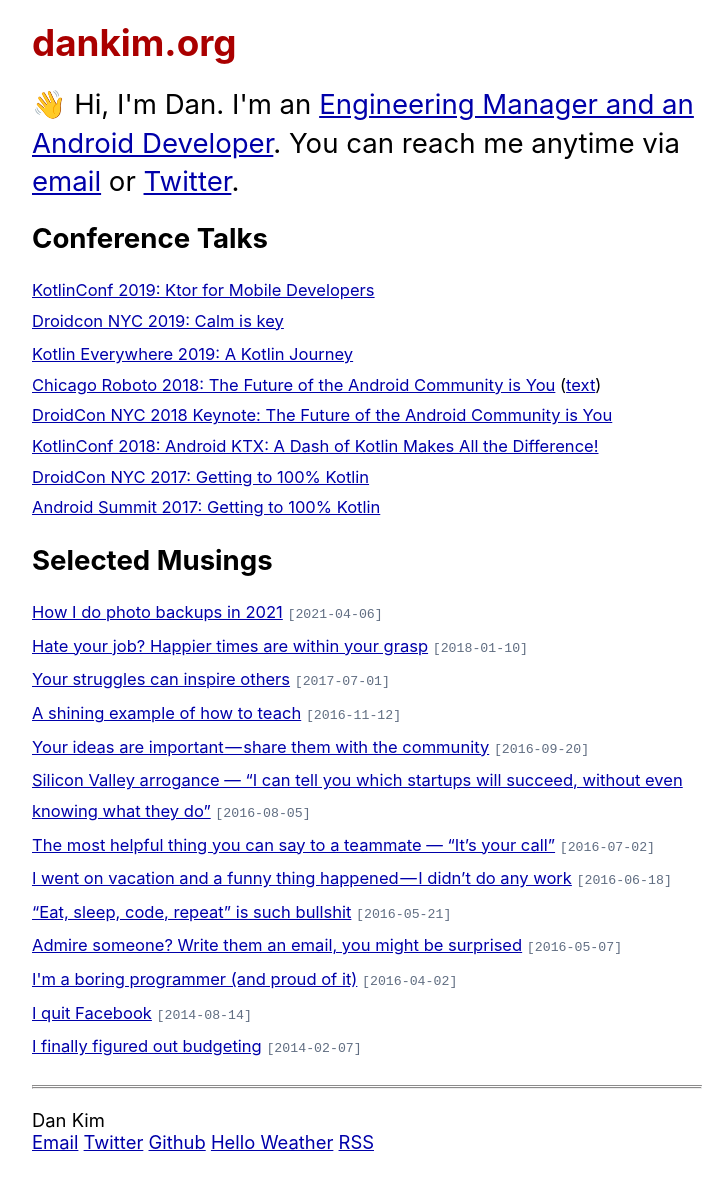
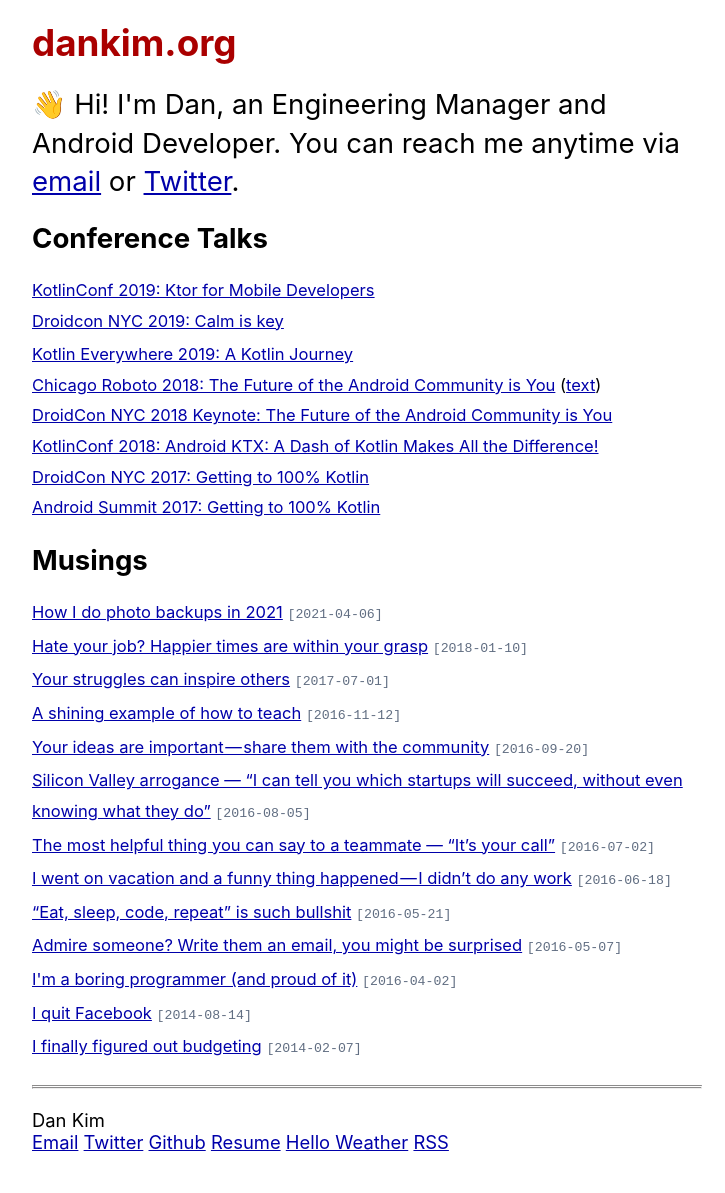
Before and after one commit to lateplate/lateplate.github.io, a Jekyll site: the page built from index.html, in a window 1280 px wide. Shown: the whole page, without its empty margins (273-998 px from the left). Built offline with Jekyll 4.4.1, drawn with Linux system fonts in a browser that asks for light colours.

Commit message:
Tweak index

```diff
--- a/_layouts/default.html
+++ b/_layouts/default.html
@@ -28,12 +28,13 @@
                     <a href="mailto:hello@dankim.org">Email</a>
                     <a href="https://twitter.com/dankim">Twitter</a>
                     <a href="https://github.com/lateplate">Github</a>
+                    <a href="/assets/dan_kim_resume.pdf">Resume</a>
                     <a href="https://helloweather.com">Hello Weather</a>
                     <a href="/rss.xml">RSS</a>
                 </p>
             </div>
         </div>
     </div>
+    <br/>
 </body>
-
 </html>
--- a/index.html
+++ b/index.html
@@ -2,8 +2,7 @@
 layout: default
 title: dankim.org
 ---
-<p class="big">👋 Hi, I'm Dan. I'm an <a href="/assets/dan_kim_resume.pdf">
-  Engineering Manager and an Android Developer</a>. You can reach me anytime
+<p class="big">👋 Hi! I'm Dan, an Engineering Manager and Android Developer. You can reach me anytime
   via <a href="mailto:hello@dankim.org">email</a> or <a href="https://twitter.com/dankim">Twitter</a>.
 </p>
 <div id="home">
@@ -18,7 +17,7 @@
       <li><a href="https://www.youtube.com/watch?v=fsUF5f4GnHc" class="post_title">DroidCon NYC 2017: Getting to 100% Kotlin</a></li>
       <li><a href="https://www.youtube.com/watch?v=wsQfyNilJAI" class="post_title">Android Summit 2017: Getting to 100% Kotlin</a></li>
   </ul>
-  <h2>Selected Musings</h2>
+  <h2>Musings</h2>
     <ul class="posts">
         {% for post in site.posts %}
         <li>
```
